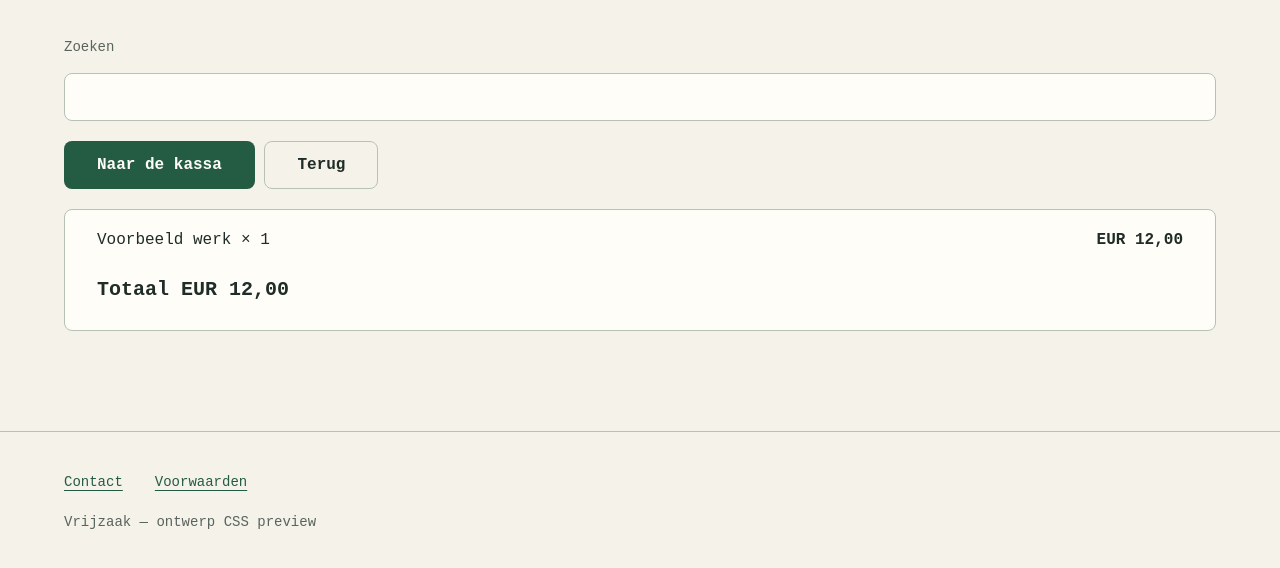
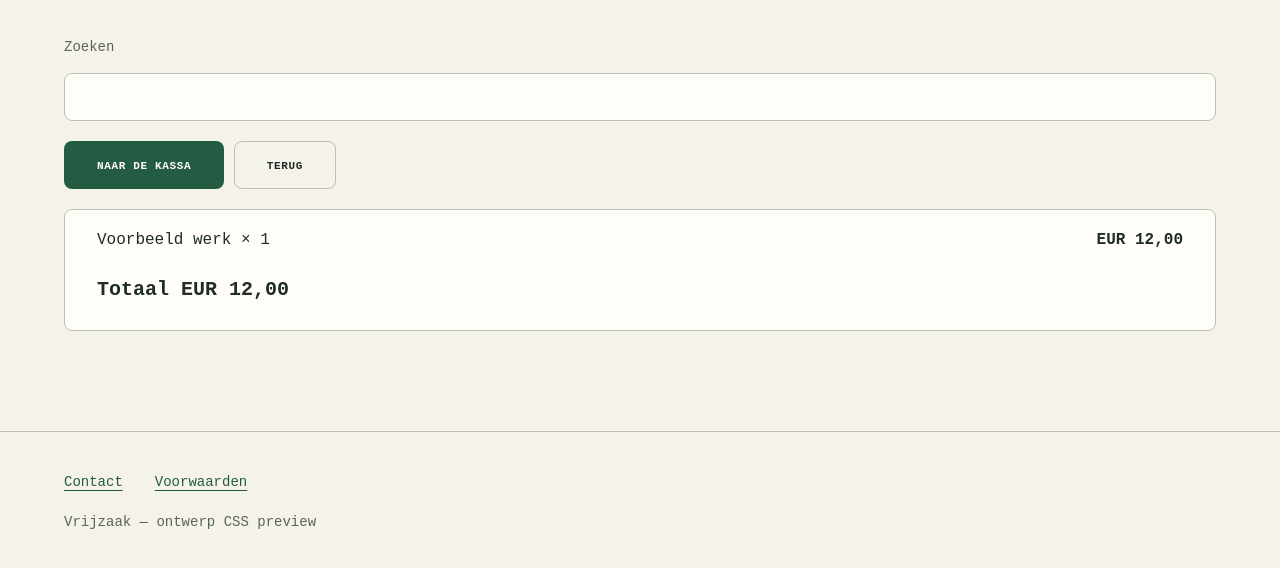
Before and after one commit to SproetS/vrijzaak, a plain HTML site: page frontend/css/preview.html in a window 1280 px wide. Shown: the part 234-802 px from the top of the page. Drawn offline with Linux system fonts and the light colour scheme.

Commit message:
Use all-small-caps on buttons in CSS and FigCraft
CSS .vz-btn variant-caps; FigCraft text.case smallCaps on button labels.

Co-Authored-By: Warp <agent@warp.dev>

```diff
--- a/frontend/css/atoms.css
+++ b/frontend/css/atoms.css
@@ -35,6 +35,10 @@
   font-size: var(--vz-text-body-size);
   font-weight: 700;
   line-height: var(--vz-text-body-leading);
+  /* Knoptekst: small caps (SoT in CSS; FigCraft: text.case smallCaps) */
+  font-variant-caps: all-small-caps;
+  font-feature-settings: "smcp" 1, "c2sc" 1;
+  letter-spacing: 0.04em; /* iets ruimer; past 4px-denken, optisch */
   text-decoration: none;
   cursor: pointer;
   background: var(--vz-cta-bg);
```
Also changed, not shown: frontend/design/exports/PageDesignSystem.png, 3 other files.
